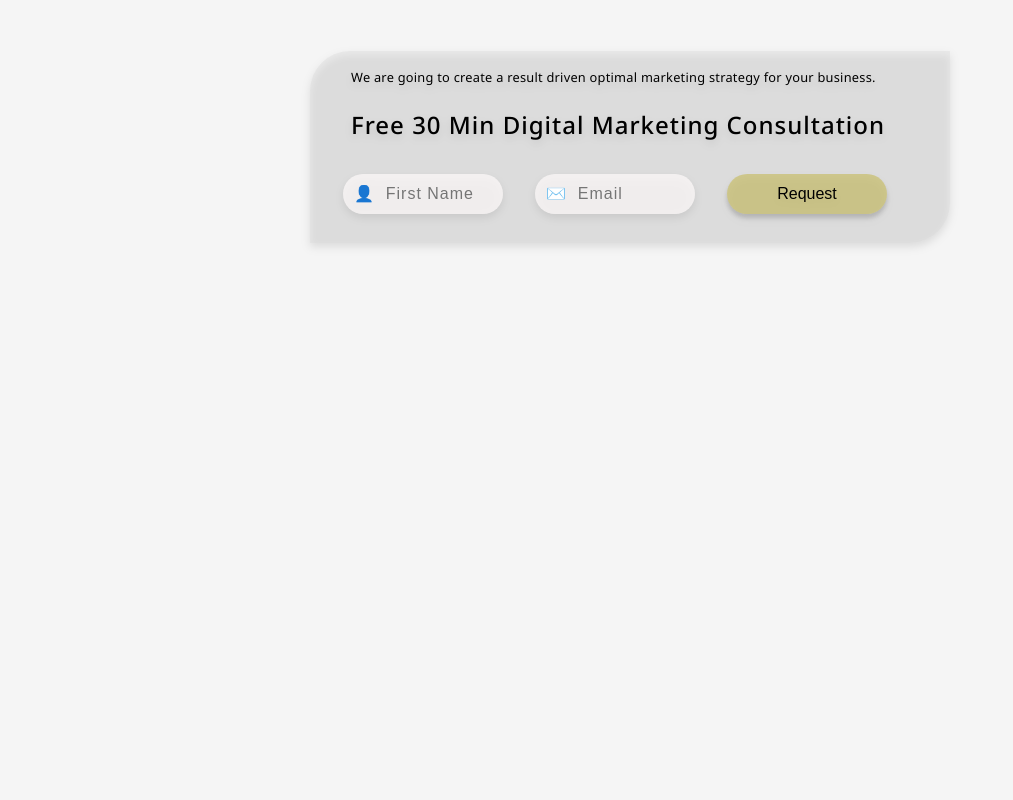
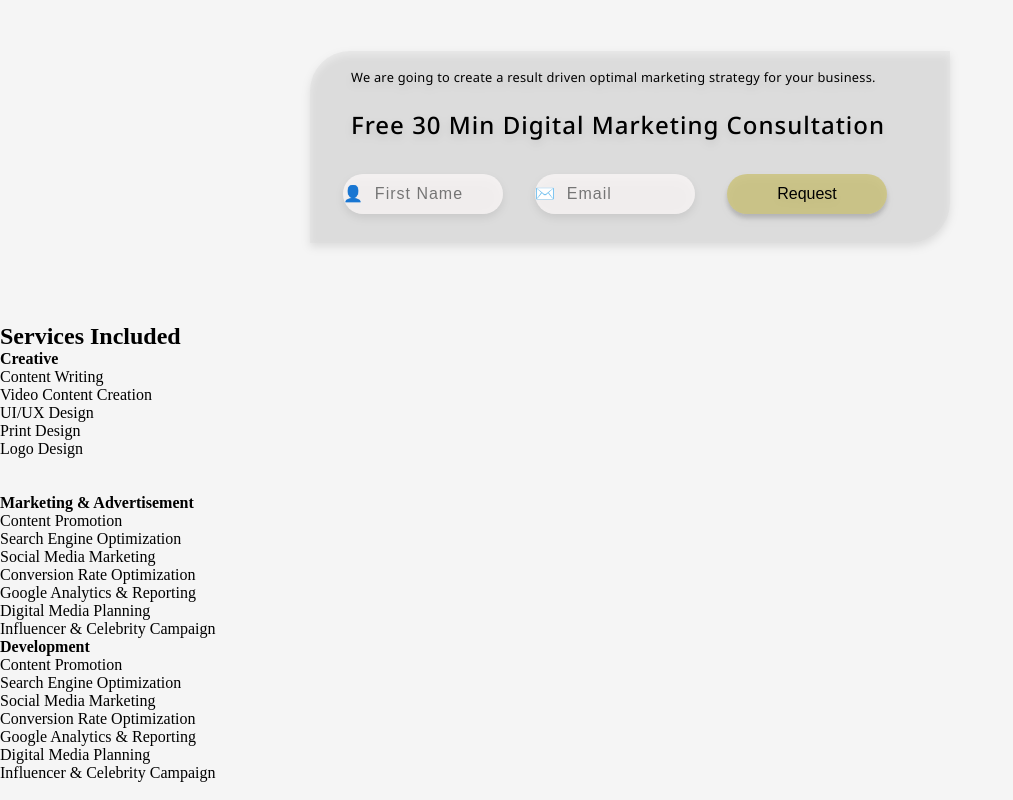
Before and after one commit to mindsloom2024/website, a plain HTML site: page index.html in a window 1280 px wide. Shown: the part 633-1433 px from the top of the page, without its empty margins (0-1013 px from the left). Before the commit the page ends 956 px from the top, so only its background shows below. Drawn offline with nearby package versions, Linux system fonts and the light colour scheme.

Commit message:
Update index.html

```diff
--- a/index.html
+++ b/index.html
@@ -1,18 +1,19 @@
 <!DOCTYPE html>
 <html>
+
 <head>
   <meta charset="utf-8" />
   <meta name="viewport" content="initial-scale=1, width=device-width" />
+  <link rel="icon" href="favicon-32x32.png" sizes="32x32" />
+  <link rel="icon" href="android-chrome-192x192.png" sizes="192x192" />
+  <link rel="icon" href="android-chrome-512x512.png" sizes="512x512" />
+  <link rel="apple-touch-icon" href="apple-touch-icon.png" />
   <link rel="stylesheet" href="./index.css" />
-    <link
-      rel="stylesheet"
-      href="https://fonts.googleapis.com/css2?family=Noto Sans:wght@400;500;600;700;800&display=swap"
-    />
-    <link
-      rel="stylesheet"
-      href="https://fonts.googleapis.com/css2?family=Inter:wght@400&display=swap"
-    />
+  <link rel="stylesheet"
+    href="https://fonts.googleapis.com/css2?family=Noto Sans:wght@400;500;600;700;800&display=swap" />
+  <link rel="stylesheet" href="https://fonts.googleapis.com/css2?family=Inter:wght@400&display=swap" />
 </head>
+
 <body>
   <!-- Header -->
 
@@ -24,6 +25,10 @@
       <div class="menu-toggle" id="menu-toggle">
         &#9776;
         <!-- Hamburger icon -->
+      </div>
+      <div class="close-menu" id="close-menu">
+        &times;
+        <!--Close menu icon-->
       </div>
       <ul class="dropdown-menu" id="dropdown-menu">
         <li><a href="#about-us">About Us</a></li>
@@ -49,22 +54,15 @@
   <main>
     <!-- Hero Section -->
     <section id="hero-section">
-        <video autoplay muted loop playsinline class="background-video">
-          <source src="bg-video.mp4" type="video/mp4" />
-          <!-- Main video file -->
-          <source src="bg-video.webm" type="video/webm" />
-          <!-- Alternative format -->
-          Your browser does not support the video tag.
-        </video>
       <div class="hero-container">
         <h1 class="company-title">MindsLoom</h1>
-          <h4 class="moto">Where Minds Weave and Ideas Intertwine</h4>
+        <h2 class="moto">Where Minds Weave and Ideas Intertwine</h2>
         <div class="hero">
           <div class="hero-start">
             <div class="hero-head">
-                <h2 class="design">Design,</h2>
-                <h2 class="development-and">Development &</h2>
-                <h2 class="digital-marketing">Digital Marketing</h2>
+              <h2 class="design transition-heading">Design,</h2>
+              <h2 class="development-and transition-heading">Development &</h2>
+              <h2 class="digital-marketing transition-heading">Digital Marketing</h2>
             </div>
             <div class="hero-icon">
               <img class="hero-image" alt="" src="hero-image.png" />
@@ -76,35 +74,83 @@
                 We are going to create a result driven optimal marketing
                 strategy for your business.
               </p>
-                <p class="consultation-box-title">
+              <h3 class="consultation-box-title">
                 Free 30 Min Digital Marketing Consultation
-                </p>
+              </h3>
               <div class="fname-box">
-                  <input
-                    type="text"
-                    id="first-name"
-                    placeholder="  👤  First Name"
-                    required
-                  />
+                <input type="text" id="first-name" placeholder="👤  First Name" required />
               </div>
               <div class="mail-box">
-                  <input
-                    type="email"
-                    id="email"
-                    placeholder="  ✉️  Email"
-                    required
-                  />
+                <input type="email" id="email" placeholder="✉️  Email" required />
               </div>
               <div class="request-box">
                 <button id="request-button">Request</button>
               </div>
             </div>
           </div>
+          <!-- Alert message display -->
+          <div id="alert-message" class="alert"></div>
         </div>
       </div>
     </section>
+
+    <!--Service Section-->
+
+    <Section id="services-section">
+      <h2 id="services-heading" class="services-included">
+        <span>Services </span>
+        <span class="connect">Included</span>
+      </h2>
+      <div class="services-container">
+        <div class="creative">
+          <div class="creative-container">
+            <b class="creative1">Creative</b>
+            <ul class="service-ul">
+              <li>Content Writing</li>
+              <li>Video Content Creation</li>
+              <li>UI/UX Design</li>
+              <li>Print Design</li>
+              <li>Logo Design</li>
+            </ul>
+          </div>
+          <img class="creative-image" alt="" src="creative-img.svg" />
+        </div>
+        <div class="market">
+          <img class="market-ad-image" alt="" src="market-img.svg" />
+          <div class="market-container">
+            <b class="marketing-advertisement">Marketing & Advertisement</b>
+            <ul class="service-ul">
+              <li>Content Promotion</li>
+              <li>Search Engine Optimization</li>
+              <li>Social Media Marketing</li>
+              <li>Conversion Rate Optimization</li>
+              <li>Google Analytics & Reporting</li>
+              <li>Digital Media Planning</li>
+              <li>Influencer & Celebrity Campaign</li>
+            </ul>
+          </div>
+        </div>
+        <div class="dev">
+          <div class="dev-container">
+            <b class="development">Development</b>
+            <ul class="service-ul">
+              <li>Content Promotion</li>
+              <li>Search Engine Optimization</li>
+              <li>Social Media Marketing</li>
+              <li>Conversion Rate Optimization</li>
+              <li>Google Analytics & Reporting</li>
+              <li>Digital Media Planning</li>
+              <li>Influencer & Celebrity Campaign</li>
+            </ul>
+          </div>
+          <img class="dev-image" alt="" src="dev-img.svg" />
+        </div>
+    </Section>
   </main>
   <footer></footer>
+  <!-- Include EmailJS SDK -->
+  <script src="https://cdn.jsdelivr.net/npm/@emailjs/browser/dist/email.min.js"></script>
   <script src="script.js"></script>
 </body>
+
 </html>
```
Lines whose indentation alone changed are shown as unchanged.
